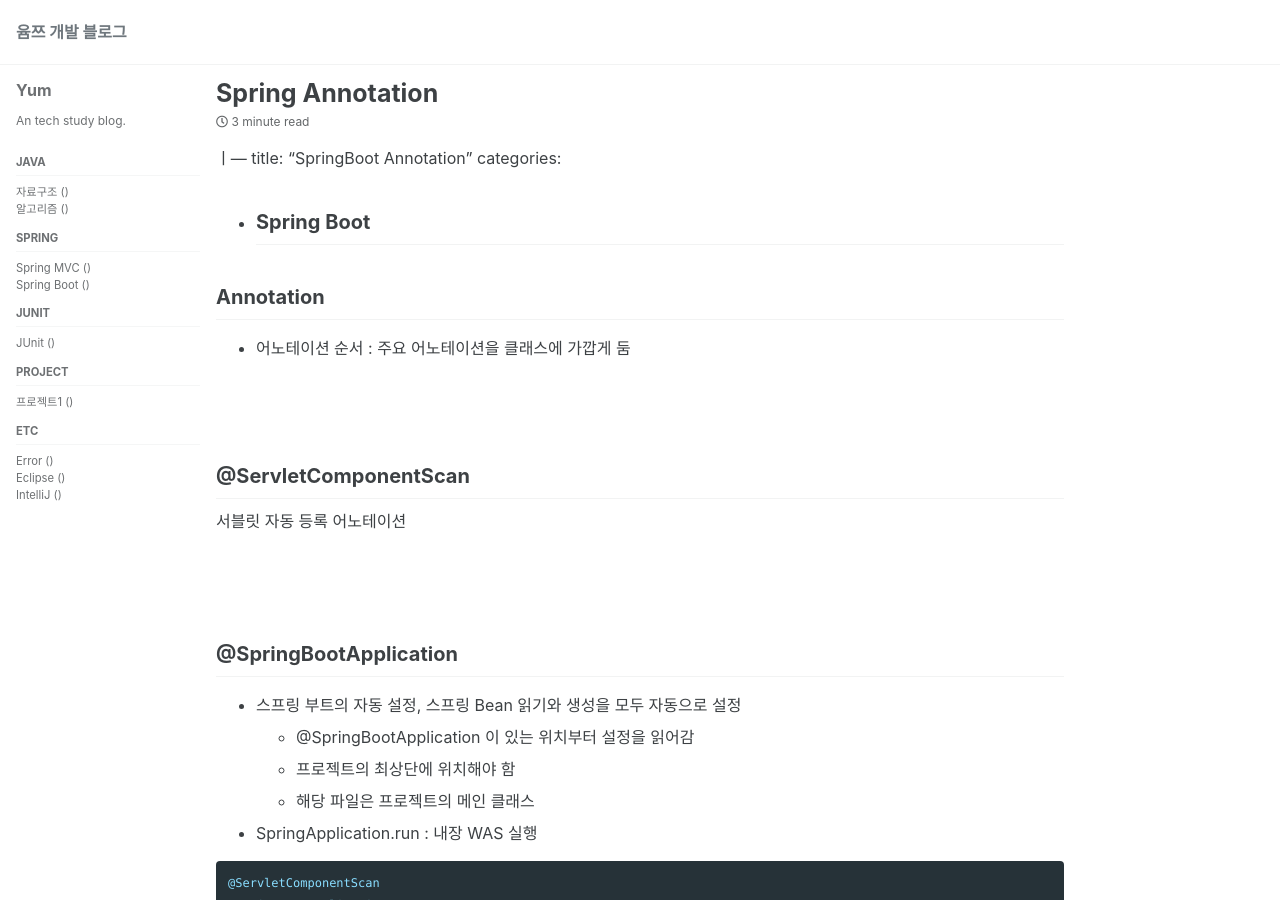
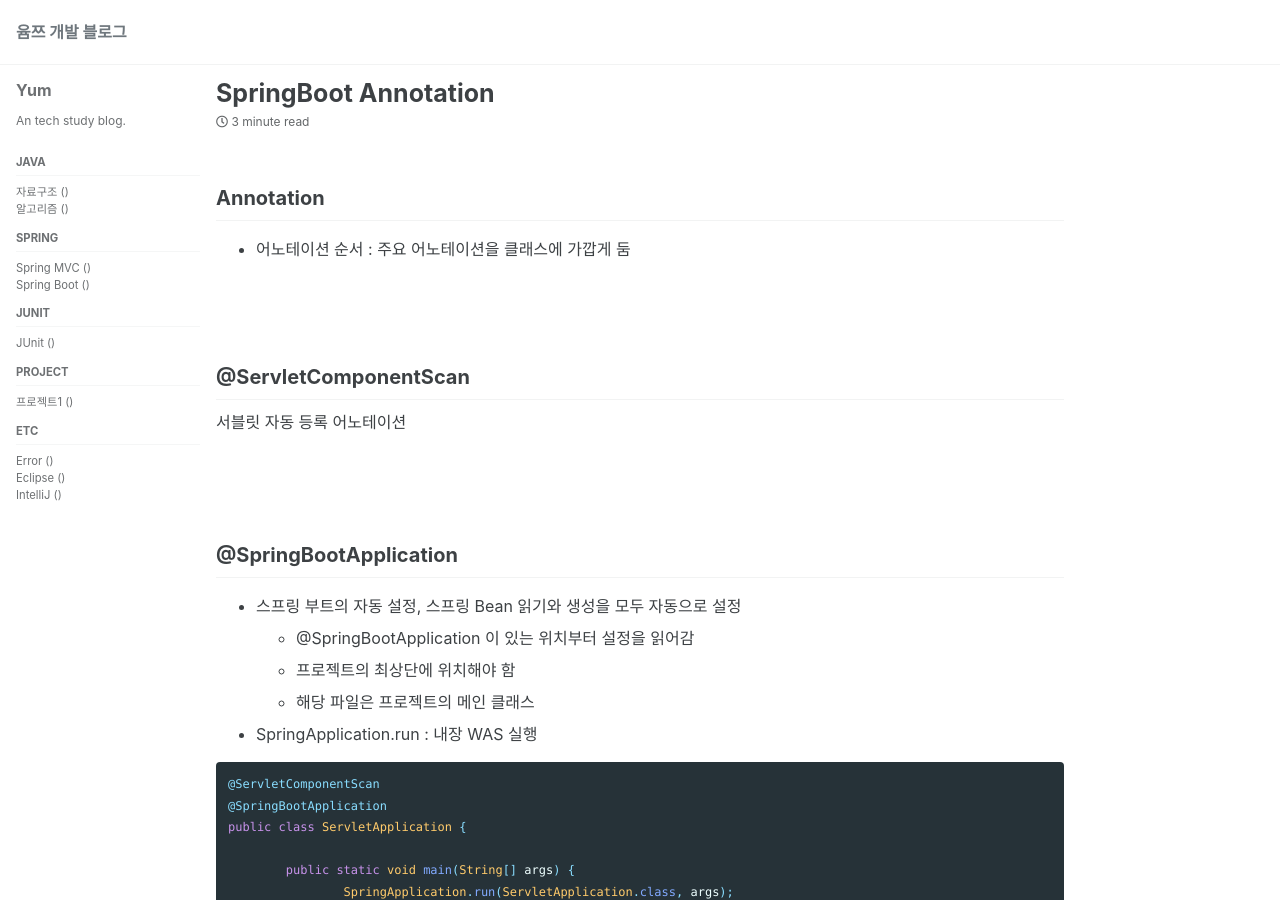
Before and after one commit to gkfgran5037/gkfgran5037.github.io, a Jekyll site: the page built from _posts/springboot/2022-07-20-Spring-Annotation.md, in a window 1280 px wide and 900 px high. Built offline with Jekyll 4.4.1, drawn with Linux system fonts in a browser that asks for light colours; cached includes are drawn as plain includes; some of the changed text lies outside the part shown.

Commit message:
typo correction

```diff
--- a/_posts/springboot/2022-07-20-Spring-Annotation.md
+++ b/_posts/springboot/2022-07-20-Spring-Annotation.md
@@ -1,4 +1,4 @@
-ㅣ---
+---
 title:  "SpringBoot Annotation"
 categories:
   - Spring Boot
```
